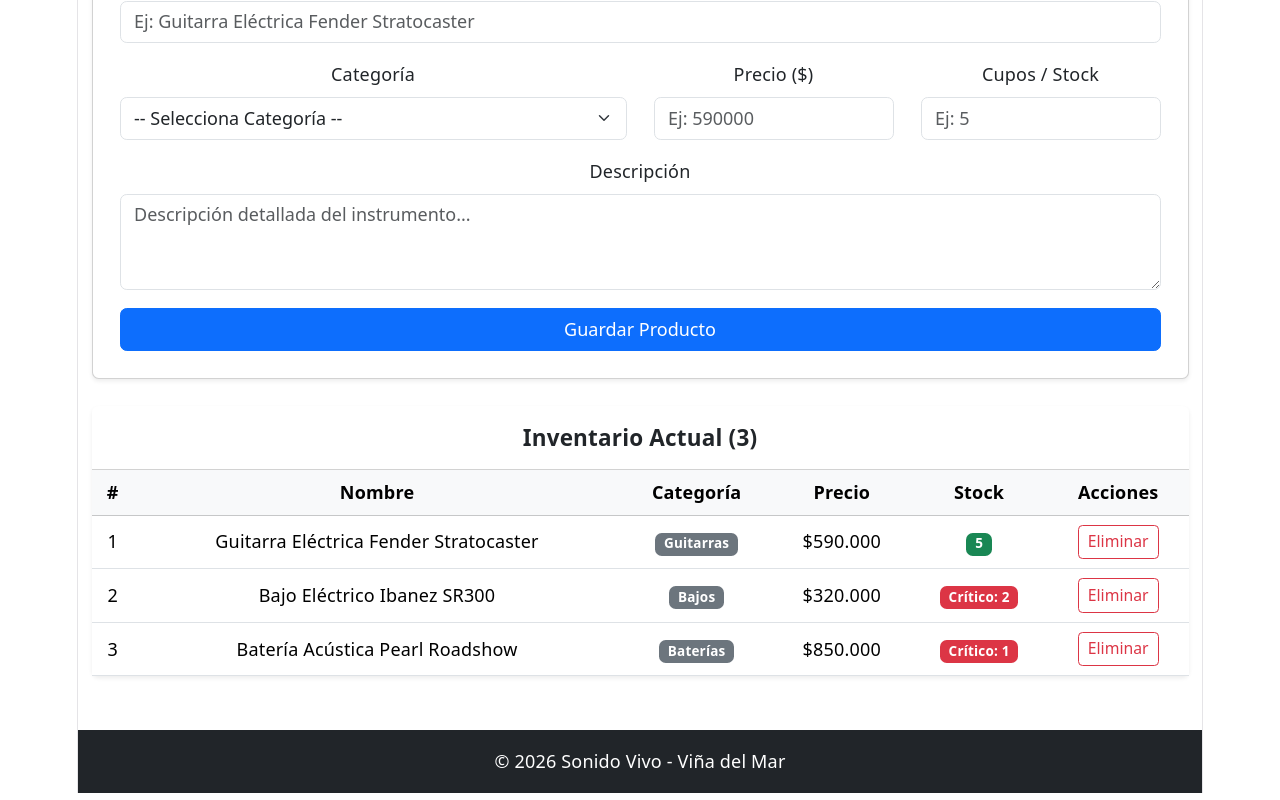
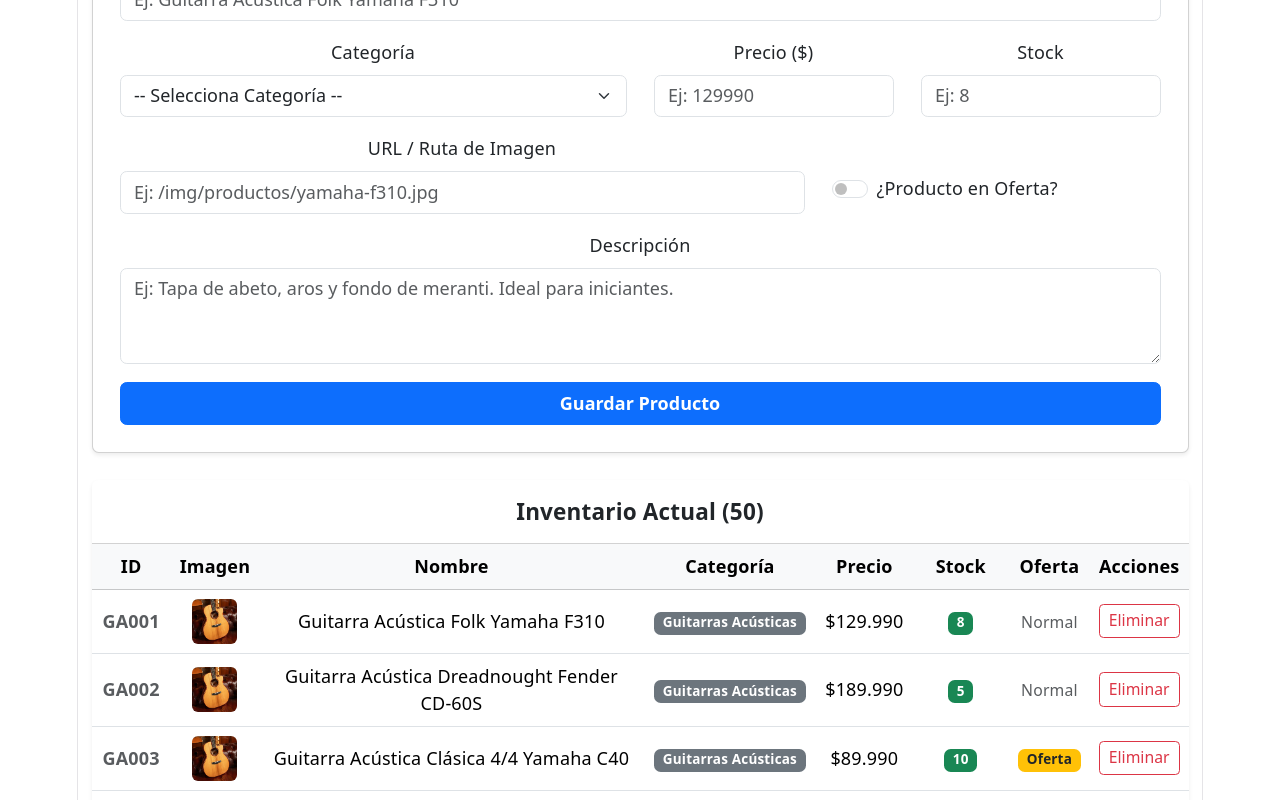
Before and after one commit to SebaRojo24/sonido-vivo-react, a React (Vite) app: page /admin/productos in a window 1280 px wide. Shown: the part 420-1220 px from the top of the page. Built offline with nearby package versions, Linux system fonts and the light colour scheme.

Commit message:
feat: vista catalogo admin

```diff
--- a/package.json
+++ b/package.json
@@ -27,7 +27,7 @@
     "@types/react": "^19.2.18",
     "@types/react-dom": "^19.2.7",
     "@vitejs/plugin-react": "^6.1.1",
-    "@vitest/coverage-v8": "^5.0.4",
+    "@vitest/coverage-v8": "^5.0.5",
     "eslint": "^10.10.0",
     "eslint-plugin-react-hooks": "^7.1.1",
     "eslint-plugin-react-refresh": "^0.5.6",
--- a/src/pages/admin/AdminProductos.jsx
+++ b/src/pages/admin/AdminProductos.jsx
@@ -1,30 +1,42 @@
 import { useState } from 'react';
 import { Container, Table, Button, Badge, Alert, Card } from 'react-bootstrap';
 import { Link } from 'react-router-dom';
-import FormularioProducto from './FormularioProducto';
+import FormularioProducto from "./FormularioProducto";
+
+// Importación con el nombre exacto exportado en productosData.js
+import { initialProducts } from '../../data/productosData';
+
+// Importación de las utilidades de persistencia.js
+import { guardarFormulario } from '../../utils/persistencia';
 
 function AdminProductos() {
-  const [productos, setProductos] = useState([
-    { id: 1, nombre: 'Guitarra Eléctrica Fender Stratocaster', categoria: 'Guitarras', precio: 590000, stock: 5 },
-    { id: 2, nombre: 'Bajo Eléctrico Ibanez SR300', categoria: 'Bajos', precio: 320000, stock: 2 },
-    { id: 3, nombre: 'Batería Acústica Pearl Roadshow', categoria: 'Baterías', precio: 850000, stock: 1 }
-  ]);
-
+  // Inicializamos el estado con la colección original (initialProducts)
+  const [productos, setProductos] = useState(initialProducts || []);
   const [mensaje, setMensaje] = useState('');
 
   function guardar(nuevoProducto) {
     const productoConId = {
-      ...nuevoProducto,
-      id: Date.now()
+      id: `PROD-${Date.now()}`,
+      ...nuevoProducto
     };
 
+    // 1. Guarda en localStorage utilizando tu función reutilizable de persistencia.js
+    guardarFormulario('productos', productoConId);
+
+    // 2. Actualiza el estado visual inmediatamente en la tabla
     setProductos([...productos, productoConId]);
-    setMensaje(`Producto "${nuevoProducto.nombre}" guardado con éxito.`);
+
+    setMensaje(`Producto "${nuevoProducto.name}" guardado con éxito.`);
     setTimeout(() => setMensaje(''), 4000);
   }
 
   function eliminar(id) {
-    setProductos(productos.filter((p) => p.id !== id));
+    const listaActualizada = productos.filter((p) => p.id !== id);
+    setProductos(listaActualizada);
+
+    // Sincroniza la lista filtrada en localStorage
+    localStorage.setItem('productos', JSON.stringify(listaActualizada));
+
     setMensaje('Producto eliminado del inventario.');
     setTimeout(() => setMensaje(''), 4000);
   }
@@ -34,7 +46,7 @@ function AdminProductos() {
       {/* Encabezado */}
       <div className="d-flex justify-content-between align-items-center mb-4 flex-wrap gap-2">
         <div>
-          <h1 className="mb-4 text-center text-dark fw-bold">📦 Administración de Productos</h1>
+          <h1 className="mb-1 text-dark fw-bold">📦 Administración de Productos</h1>
           <p className="text-secondary mb-0">Gestión de inventario y alta de nuevos productos</p>
         </div>
         <Link to="/admin" className="btn btn-outline-secondary">
@@ -56,26 +68,42 @@ function AdminProductos() {
           <Table responsive hover className="mb-0 align-middle">
             <thead className="table-light">
               <tr>
-                <th>#</th>
+                <th>ID</th>
+                <th>Imagen</th>
                 <th>Nombre</th>
                 <th>Categoría</th>
                 <th>Precio</th>
                 <th>Stock</th>
+                <th>Oferta</th>
                 <th>Acciones</th>
               </tr>
             </thead>
             <tbody>
-              {productos.map((p, index) => (
+              {productos.map((p) => (
                 <tr key={p.id}>
-                  <td>{index + 1}</td>
-                  <td className="fw-medium">{p.nombre}</td>
-                  <td><Badge bg="secondary">{p.categoria}</Badge></td>
-                  <td>${p.precio.toLocaleString('es-CL')}</td>
+                  <td className="fw-bold text-muted">{p.id}</td>
+                  <td>
+                    <img
+                      src={p.image || '/img/productos/default.jpg'}
+                      alt={p.name}
+                      style={{ width: '45px', height: '45px', objectFit: 'cover', borderRadius: '6px' }}
+                    />
+                  </td>
+                  <td className="fw-medium">{p.name}</td>
+                  <td><Badge bg="secondary">{p.category}</Badge></td>
+                  <td>${p.price?.toLocaleString('es-CL')}</td>
                   <td>
                     {p.stock <= 2 ? (
                       <Badge bg="danger">Crítico: {p.stock}</Badge>
                     ) : (
                       <Badge bg="success">{p.stock}</Badge>
+                    )}
+                  </td>
+                  <td>
+                    {p.isOffer ? (
+                      <Badge bg="warning" text="dark">Oferta</Badge>
+                    ) : (
+                      <span className="text-muted small">Normal</span>
                     )}
                   </td>
                   <td>
--- a/src/pages/admin/FormularioProducto.jsx
+++ b/src/pages/admin/FormularioProducto.jsx
@@ -2,49 +2,49 @@ import { useState } from "react";
 import { Button, Form } from "react-bootstrap";
 
 const inicial = {
-  nombre: "",
-  categoria: "",
-  precio: "",
+  name: "",
+  category: "",
+  price: "",
   stock: "",
-  descripcion: "",
-  imagen: ""
+  description: "",
+  image: "",
+  isOffer: false
 };
 
 function FormularioProducto({ onGuardar }) {
   const [datos, setDatos] = useState(inicial);
   const [errores, setErrores] = useState({});
 
-  // Manejador único para actualizar los inputs por el atributo name
   function cambiar(evento) {
-    const { name, value } = evento.target;
-    setDatos({ ...datos, [name]: value });
+    const { name, value, type, checked } = evento.target;
+    setDatos({
+      ...datos,
+      [name]: type === 'checkbox' ? checked : value
+    });
   }
 
   function enviar(evento) {
     evento.preventDefault();
     const nuevosErrores = {};
 
-    // Validaciones
-    if (!datos.nombre.trim()) nuevosErrores.nombre = "El nombre es obligatorio";
-    if (!datos.categoria) nuevosErrores.categoria = "Selecciona una categoría";
-    if (!datos.precio || Number(datos.precio) <= 0) nuevosErrores.precio = "El precio debe ser un número positivo";
+    // Validaciones básicas
+    if (!datos.name.trim()) nuevosErrores.name = "El nombre es obligatorio";
+    if (!datos.category) nuevosErrores.category = "Selecciona una categoría";
+    if (!datos.price || Number(datos.price) <= 0) nuevosErrores.price = "El precio debe ser un número positivo";
     if (datos.stock === "" || Number(datos.stock) < 0) nuevosErrores.stock = "El stock no puede ser negativo";
-    if (!datos.descripcion.trim()) nuevosErrores.descripcion = "La descripción es obligatoria";
+    if (!datos.description.trim()) nuevosErrores.description = "La descripción es obligatoria";
 
     setErrores(nuevosErrores);
 
-    // Si existen errores, se detiene la ejecución
     if (Object.keys(nuevosErrores).length > 0) return;
 
-    // Enviar objeto validado con conversión a número
     onGuardar({
       ...datos,
-      precio: Number(datos.precio),
+      price: Number(datos.price),
       stock: Number(datos.stock),
-      imagen: datos.imagen.trim() || '/img/productos/default.jpg'
+      image: datos.image.trim() || '/img/productos/default.jpg'
     });
 
-    // Reiniciar el formulario
     setDatos(inicial);
     setErrores({});
   }
@@ -53,60 +53,61 @@ function FormularioProducto({ onGuardar }) {
     <Form onSubmit={enviar} noValidate className="card p-4 shadow-sm mb-4">
       <h4 className="mb-4 text-center text-dark fw-bold">Nuevo Producto</h4>
 
-      {/* Nombre */}
-      <Form.Group className="mb-3" controlId="nombre">
+      {/* Name */}
+      <Form.Group className="mb-3" controlId="name">
         <Form.Label>Nombre del Producto</Form.Label>
         <Form.Control
           type="text"
-          name="nombre"
-          value={datos.nombre}
+          name="name"
+          value={datos.name}
           onChange={cambiar}
-          isInvalid={Boolean(errores.nombre)}
-          placeholder="Ej: Guitarra Eléctrica Fender Stratocaster"
+          isInvalid={Boolean(errores.name)}
+          placeholder="Ej: Guitarra Acústica Folk Yamaha F310"
         />
         <Form.Control.Feedback type="invalid">
-          {errores.nombre}
+          {errores.name}
         </Form.Control.Feedback>
       </Form.Group>
 
       <div className="row">
-        {/* Categoría */}
+        {/* Category */}
         <div className="col-md-6 mb-3">
-          <Form.Group controlId="categoria">
+          <Form.Group controlId="category">
             <Form.Label>Categoría</Form.Label>
             <Form.Select
-              name="categoria"
-              value={datos.categoria}
+              name="category"
+              value={datos.category}
               onChange={cambiar}
-              isInvalid={Boolean(errores.categoria)}
+              isInvalid={Boolean(errores.category)}
             >
               <option value="">-- Selecciona Categoría --</option>
-              <option value="Guitarras">Guitarras</option>
+              <option value="Guitarras Acústicas">Guitarras Acústicas</option>
+              <option value="Guitarras Eléctricas">Guitarras Eléctricas</option>
               <option value="Bajos">Bajos</option>
               <option value="Baterías">Baterías</option>
               <option value="Teclados">Teclados</option>
               <option value="Audio">Audio y Amplificación</option>
             </Form.Select>
             <Form.Control.Feedback type="invalid">
-              {errores.categoria}
+              {errores.category}
             </Form.Control.Feedback>
           </Form.Group>
         </div>
 
-        {/* Precio */}
+        {/* Price */}
         <div className="col-md-3 mb-3">
-          <Form.Group controlId="precio">
+          <Form.Group controlId="price">
             <Form.Label>Precio ($)</Form.Label>
             <Form.Control
               type="number"
-              name="precio"
-              value={datos.precio}
+              name="price"
+              value={datos.price}
               onChange={cambiar}
-              isInvalid={Boolean(errores.precio)}
-              placeholder="Ej: 590000"
+              isInvalid={Boolean(errores.price)}
+              placeholder="Ej: 129990"
             />
             <Form.Control.Feedback type="invalid">
-              {errores.precio}
+              {errores.price}
             </Form.Control.Feedback>
           </Form.Group>
         </div>
@@ -114,14 +115,14 @@ function FormularioProducto({ onGuardar }) {
         {/* Stock */}
         <div className="col-md-3 mb-3">
           <Form.Group controlId="stock">
-            <Form.Label>Cupos / Stock</Form.Label>
+            <Form.Label>Stock</Form.Label>
             <Form.Control
               type="number"
               name="stock"
               value={datos.stock}
               onChange={cambiar}
               isInvalid={Boolean(errores.stock)}
-              placeholder="Ej: 5"
+              placeholder="Ej: 8"
             />
             <Form.Control.Feedback type="invalid">
               {errores.stock}
@@ -130,24 +131,52 @@ function FormularioProducto({ onGuardar }) {
         </div>
       </div>
 
-      {/* Descripción */}
-      <Form.Group className="mb-3" controlId="descripcion">
+      <div className="row">
+        {/* Image */}
+        <div className="col-md-8 mb-3">
+          <Form.Group controlId="image">
+            <Form.Label>URL / Ruta de Imagen</Form.Label>
+            <Form.Control
+              type="text"
+              name="image"
+              value={datos.image}
+              onChange={cambiar}
+              placeholder="Ej: /img/productos/yamaha-f310.jpg"
+            />
+          </Form.Group>
+        </div>
+
+        {/* IsOffer */}
+        <div className="col-md-4 mb-3 d-flex align-items-end pb-2">
+          <Form.Check
+            type="switch"
+            id="isOffer"
+            name="isOffer"
+            label="¿Producto en Oferta?"
+            checked={datos.isOffer}
+            onChange={cambiar}
+          />
+        </div>
+      </div>
+
+      {/* Description */}
+      <Form.Group className="mb-3" controlId="description">
         <Form.Label>Descripción</Form.Label>
         <Form.Control
           as="textarea"
           rows={3}
-          name="descripcion"
-          value={datos.descripcion}
+          name="description"
+          value={datos.description}
           onChange={cambiar}
-          isInvalid={Boolean(errores.descripcion)}
-          placeholder="Descripción detallada del instrumento..."
+          isInvalid={Boolean(errores.description)}
+          placeholder="Ej: Tapa de abeto, aros y fondo de meranti. Ideal para iniciantes."
         />
         <Form.Control.Feedback type="invalid">
-          {errores.descripcion}
+          {errores.description}
         </Form.Control.Feedback>
       </Form.Group>
 
-      <Button type="submit" variant="primary">
+      <Button type="submit" variant="primary" className="w-100 fw-bold">
         Guardar Producto
       </Button>
     </Form>
```
Also changed, not shown: src/components/TablaCatalogo.jsx (added, +64 -0 lines), 1 other file (tests, documents, lock files or other folders).
